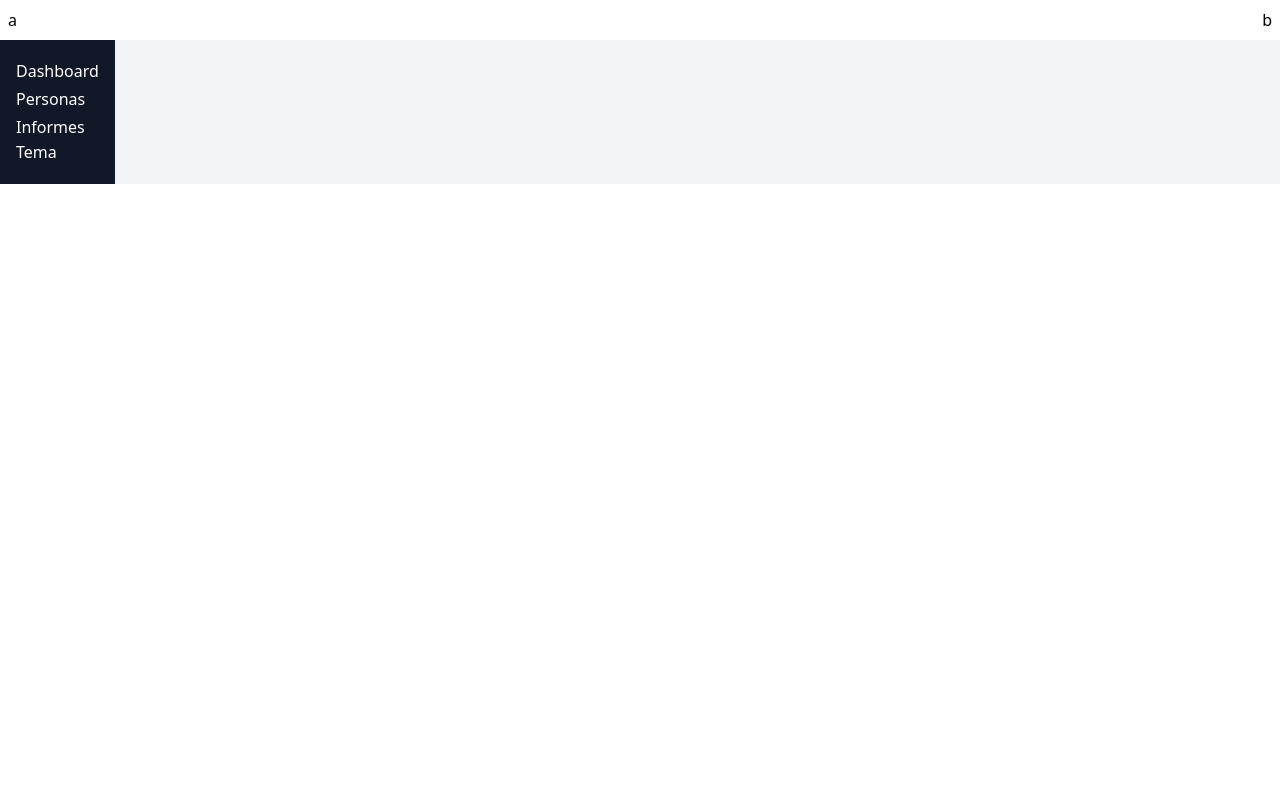
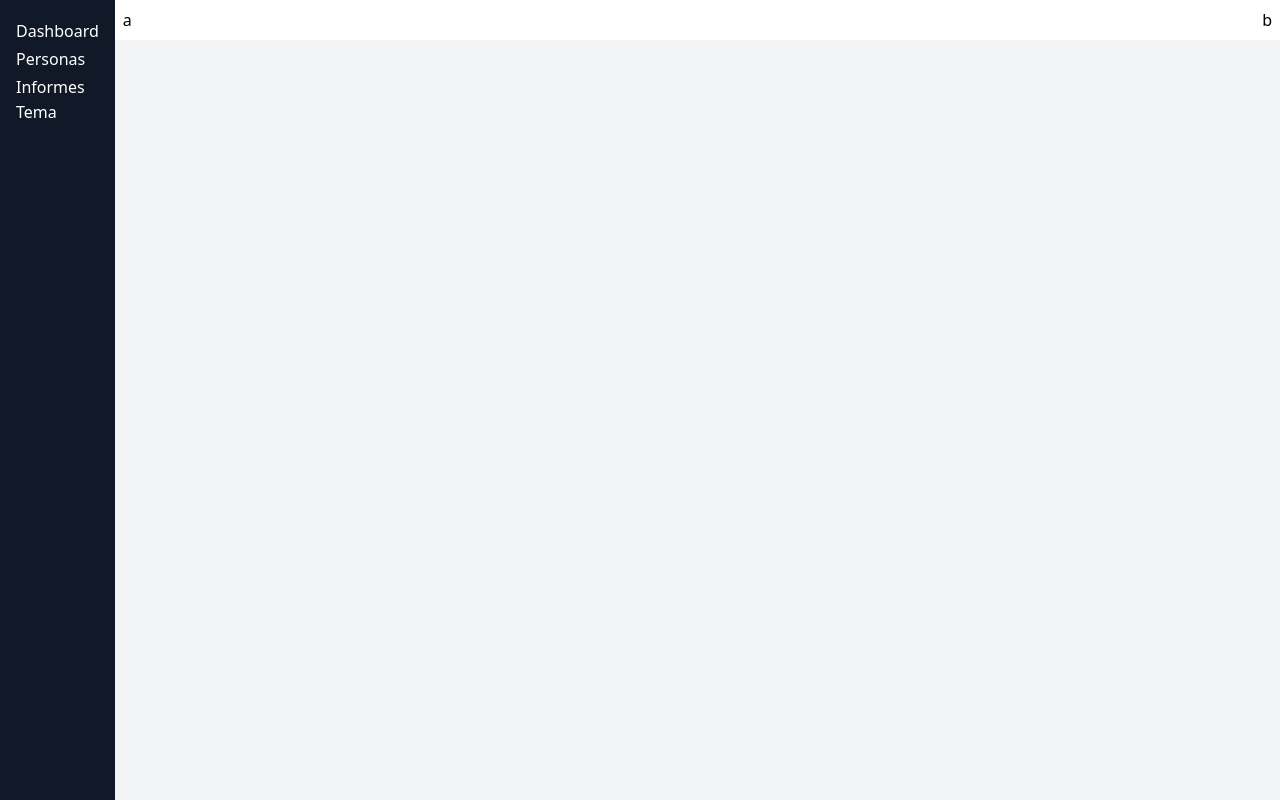
Before and after one commit to Orianig/angular-dashboard, an Angular app: page / in a window 1280 px wide. Built offline with nearby package versions, Linux system fonts and the light colour scheme.

Commit message:
feat: add main layout structure

```diff
--- a/src/app/app.component.html
+++ b/src/app/app.component.html
@@ -1,5 +1,9 @@
-<div [class.dark]="isDark">
-  <app-navbar></app-navbar>
+<div class="flex h-screen w-full overflow-hidden" [class.dark]="isDarkMode">
   <app-sidebar></app-sidebar>
-  <router-outlet></router-outlet>
+  <div class="flex grow flex-col content-start bg-gray-100 dark:bg-slate-900">
+    <app-navbar></app-navbar>
+    <div class="grow overflow-auto">
+      <router-outlet></router-outlet>
+    </div>
+  </div>
 </div>
--- a/src/app/app.component.ts
+++ b/src/app/app.component.ts
@@ -8,7 +8,7 @@ import { ThemeService } from './core/services/theme.service';
 })
 export class AppComponent {
   title = 'angular-dashboard';
-  public isDark = false;
+  public isDarkMode = false;
 
   constructor(private themeService: ThemeService) {
     this.getThemeMode();
@@ -16,7 +16,7 @@ export class AppComponent {
 
   private getThemeMode() {
     this.themeService.themeChanged.subscribe((theme) => {
-      this.isDark = theme == 'dark' ? true : false;
+      this.isDarkMode = theme == 'dark' ? true : false;
     });
   }
 }
```
